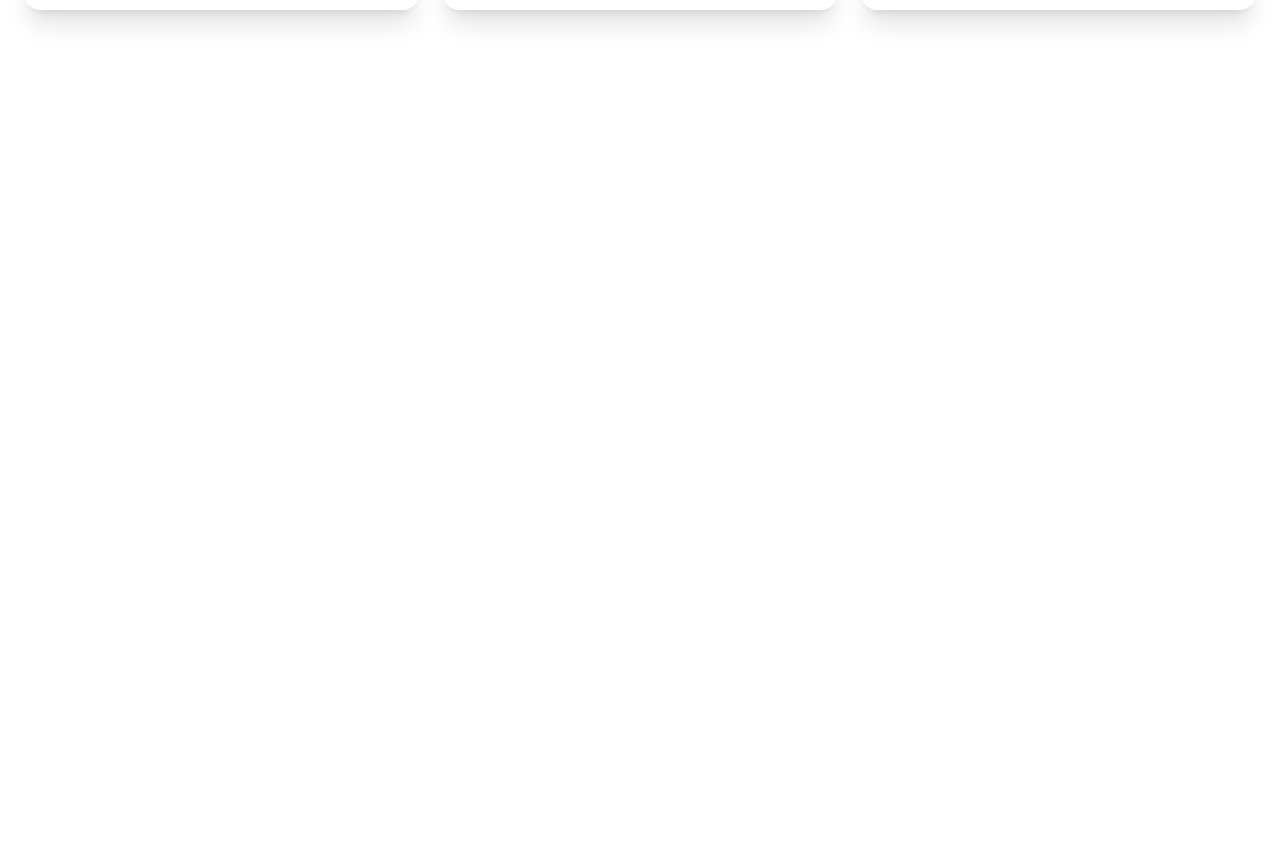
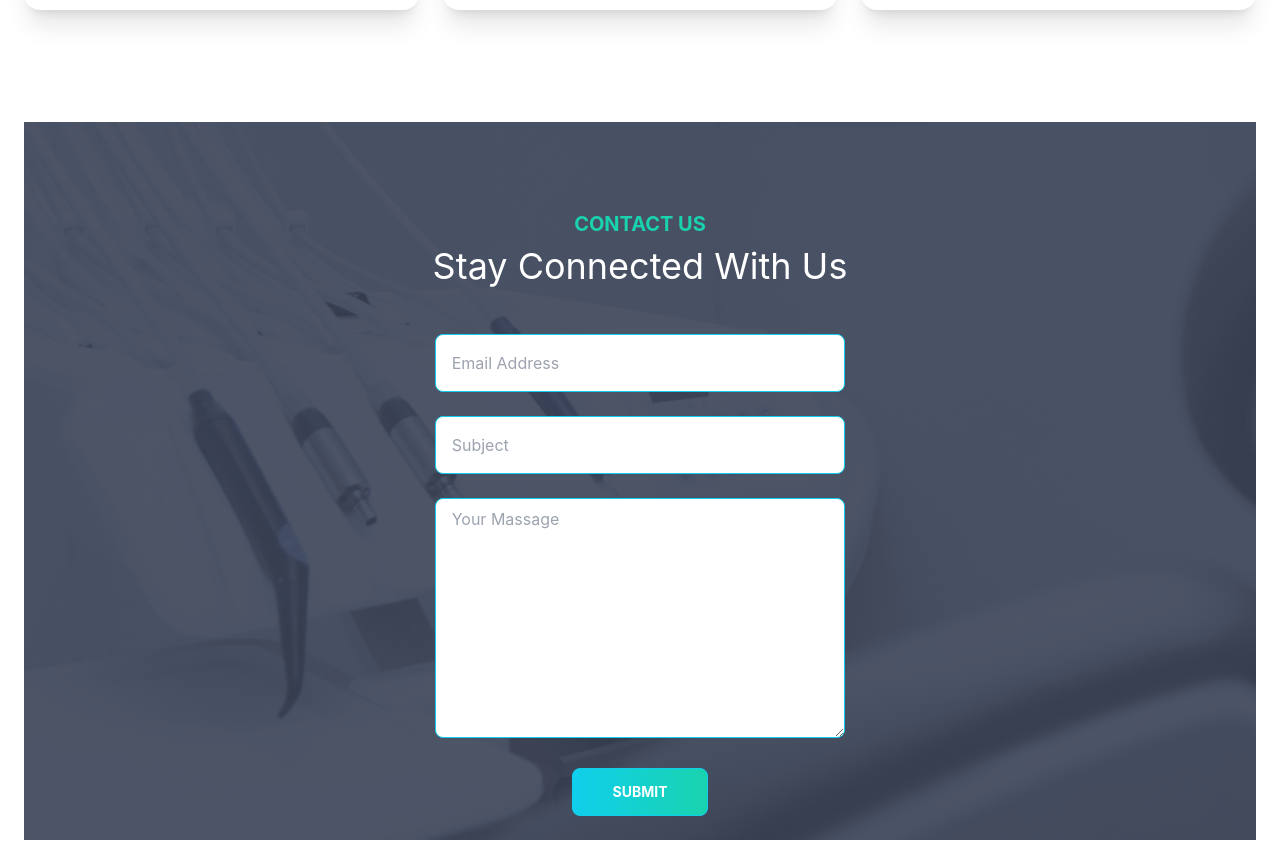
Before and after one commit to MrinmoyBaust98/Healthy_Smile, a React (Create React App) app: page / in a window 1280 px wide. Shown: the part 3260-4124 px from the top of the page. Before the commit the page ends 3382 px from the top, so only its background shows below. Built offline with nearby package versions, Linux system fonts and the light colour scheme.

Commit message:
Contact Us section added

```diff
--- /dev/null
+++ b/src/pages/Home/ContactSection/ContactSection.js
@@ -0,0 +1,38 @@
+import React from "react";
+import contactImage from "../../../assets/images/appointment.png";
+
+const ContactSection = () => {
+  return (
+    <section className="my-6" style={{ background: `url(${contactImage})` }}>
+      <div className="text-center pt-20">
+        <p className="text-secondary text-xl font-bold my-2">CONTACT US</p>
+        <p className=" text-4xl text-white mb-6 ">Stay Connected With Us</p>
+      </div>
+      <div class="flex justify-center items-center">
+        <div class=" w-2/3 lg:w-1/3 ">
+          <input
+            type="text"
+            class="w-full px-4 py-4 mt-6 border border-primary rounded-lg"
+            placeholder="Email Address"
+          />
+          <input
+            type="text"
+            class="w-full px-4 py-4 mt-6 border border-primary rounded-lg"
+            placeholder="Subject"
+          />
+          <textarea
+            class="w-full h-40 px-4 py-2 mt-6 border border-primary rounded-lg lg:h-60"
+            placeholder="Your Massage"
+          />
+          <div class=" my-6 flex justify-center items-center ">
+            <button className=" w-1/2 lg:w-1/3 btn btn-primary text-white font-bold bg-gradient-to-r from-primary to-secondary">
+              Submit
+            </button>
+          </div>
+        </div>
+      </div>
+    </section>
+  );
+};
+
+export default ContactSection;
--- a/src/pages/Home/Home/Home.js
+++ b/src/pages/Home/Home/Home.js
@@ -5,6 +5,7 @@ import ServiceCards from "../Services/ServiceCards";
 import ServiceBanner from "../ServiceBanner/ServiceBanner";
 import MakeAppointment from "../MakeAppointment/MakeAppointment";
 import Testimonial from "../Testimonial/Testimonial";
+import ContactSection from "../ContactSection/ContactSection";
 
 const Home = () => {
   return (
@@ -15,6 +16,7 @@ const Home = () => {
       <ServiceBanner />
       <MakeAppointment />
       <Testimonial />
+      <ContactSection />
     </div>
   );
 };
```
